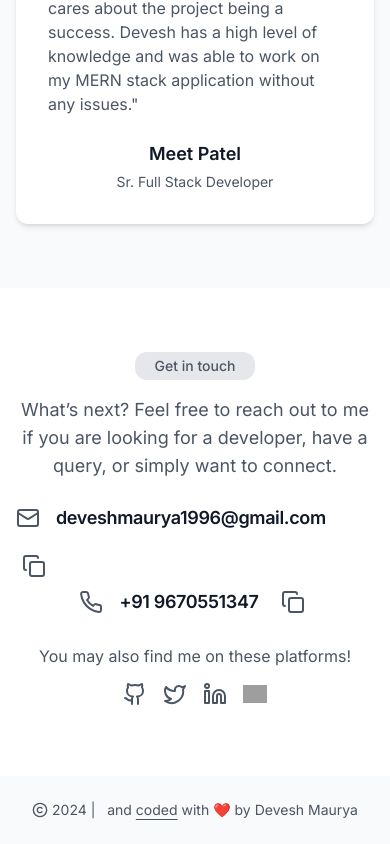
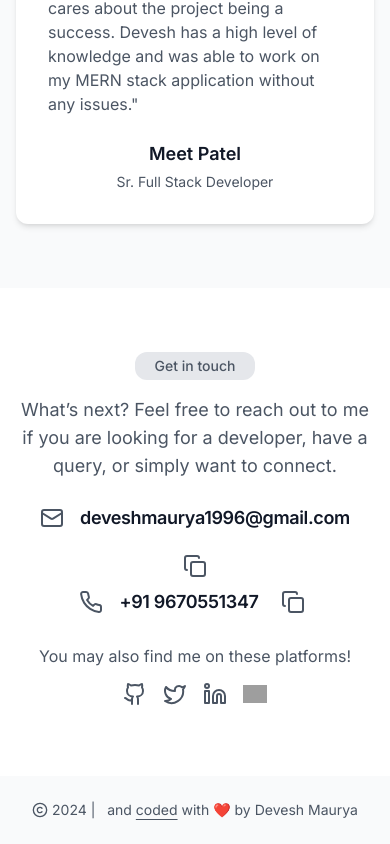
Before and after one commit to deveshmaurya1996/devesh-maurya-portfolio, a Next.js app: page / in a window 390 px wide. Shown: the part 8232-9076 px from the top of the page. Built offline with nearby package versions, Linux system fonts and the light colour scheme; grey boxes are pictures that could not be loaded.

Commit message:
fixed-email-container

```diff
--- a/src/components/sections/contact.tsx
+++ b/src/components/sections/contact.tsx
@@ -54,7 +54,7 @@
 
       <div className="flex flex-col items-center gap-6 md:gap-12">
         <div className="flex flex-col items-center md:gap-4">
-          <div className="flex flex-wrap items-center gap-4 md:gap-5">
+          <div className="flex flex-wrap items-center justify-center gap-4 md:gap-5">
             <Mail className="h-6 w-6 md:h-8 md:w-8" />
             <Link href={`mailto:${email}`}>
               <Typography variant="h2">{email}</Typography>
```
